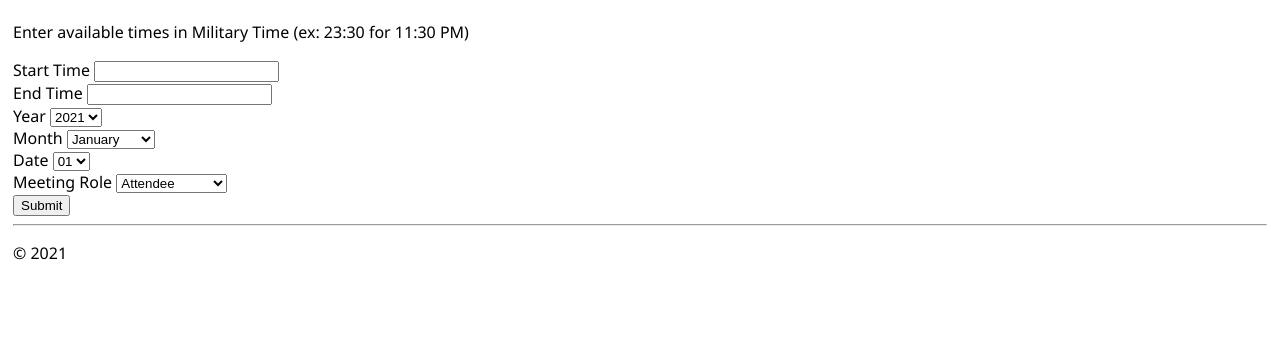
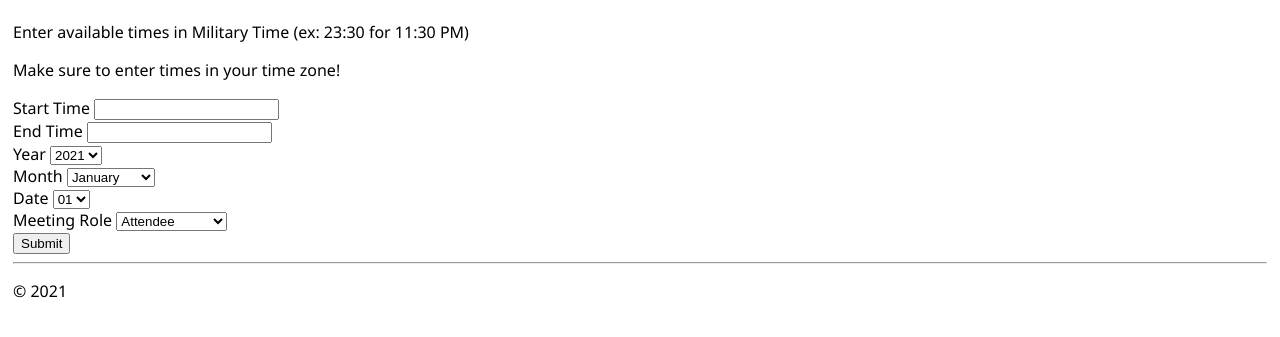
Before and after one commit to eesha-deepak/myMEETR, a Flask app: page /availability/ in a window 1280 px wide. Shown: the part 47-384 px from the top of the page. Run offline with Flask 2, Linux system fonts and the light colour scheme; data comes from the database, SQL or seed files in the repository.

Commit message:
html file

```diff
--- a/templates/availability.html
+++ b/templates/availability.html
@@ -4,6 +4,7 @@ myMEETR
 {% endblock %}
 {% block content %}
 <p>Enter available times in Military Time (ex: 23:30 for 11:30 PM)</p>
+<p> Make sure to enter times in your time zone!</p>
 <form action = "{{ request.path }}" method = "post">
     <label for = "start_time">Start Time</label>
     <input type = "text" name = "start_time"/><br>
```
